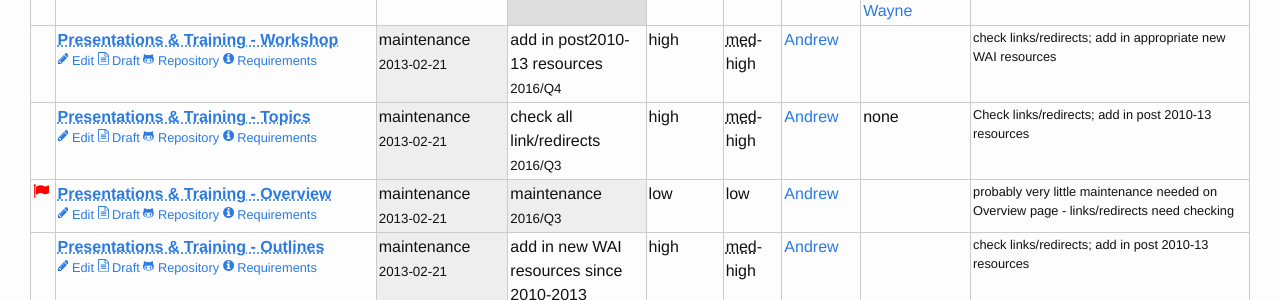
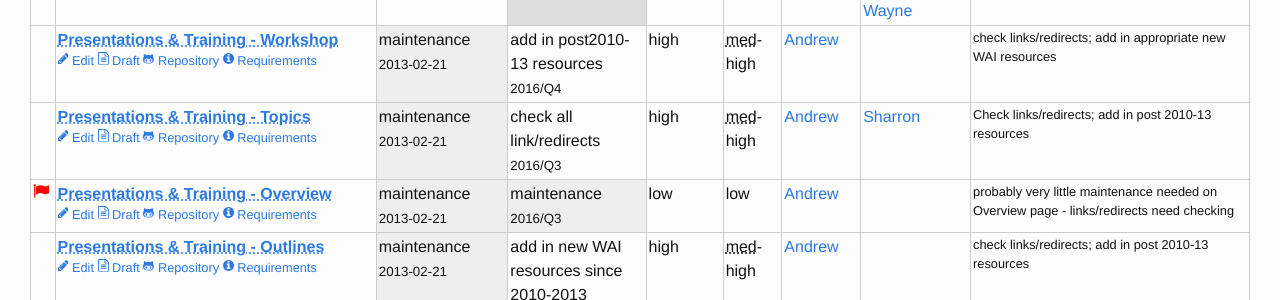
Before and after one commit to w3c/wai-resources, a Jekyll site: the page built from index.html, in a window 1280 px wide and 900 px high, scrolled down 1827 px. Shown: the part 152-452 px from the top of the window. Built offline with Jekyll 4.4.1, drawn with Linux system fonts in a browser that asks for light colours.

Commit message:
Added Sharron at contributor
Sharron's request :)

```diff
--- a/_resources/presentations & training - Topics .md
+++ b/_resources/presentations & training - Topics .md
@@ -11,7 +11,7 @@ urgency: 5
 effort: 4
 rm: Andrew
 contributors:
-- none
+- Sharron
 roadmap: # As many pairs of data as you want (first pair -> next stage in the tool)
   - date: 2016/Q3
     stage: check all link/redirects
```
